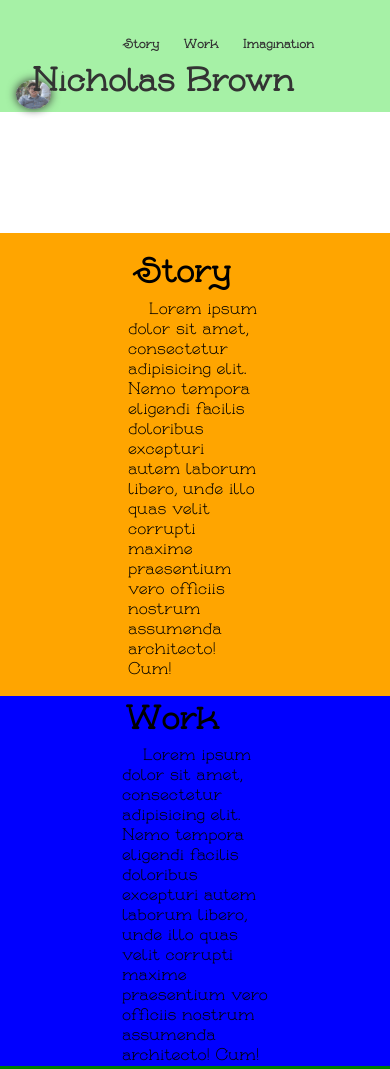
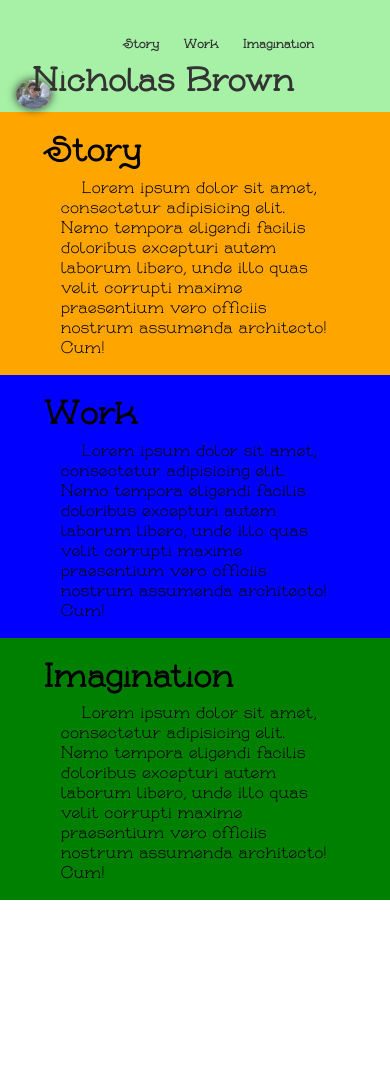
Before and after one commit to nikthequik/nikthequik, a plain HTML site: page index.html in a window 390 px wide. Shown: the top 1069 px of the page. After the commit the page ends 900 px from the top, so only its background shows below. Drawn offline with nearby package versions, Linux system fonts and the light colour scheme.

Commit message:
-adjust body top padding on mobile

```diff
--- a/css/main.css
+++ b/css/main.css
@@ -122,15 +122,21 @@ h1 {
 	min-height: 10em;
 	margin-top: 0em;
 	background-color: blue;
+	padding: 1em;
 	overflow: auto;
 }
 #imagination {
 	min-height: 10em;
+	padding: 1em;
 	background-color: green;
 	overflow: auto;
 }
 
 @media (max-width: 548px) {
+	body {
+		padding-top: 3.5em;
+	}
+
 	.nav-link {
 		font-size: 12px;
 	}
@@ -151,7 +157,8 @@ h1 {
 		width: :9%;
 		top: 0em;
 	}
-	#story {
-		margin-top: 31%;
+
+	.content {
+		width: 100%;
 	}
 }
```
